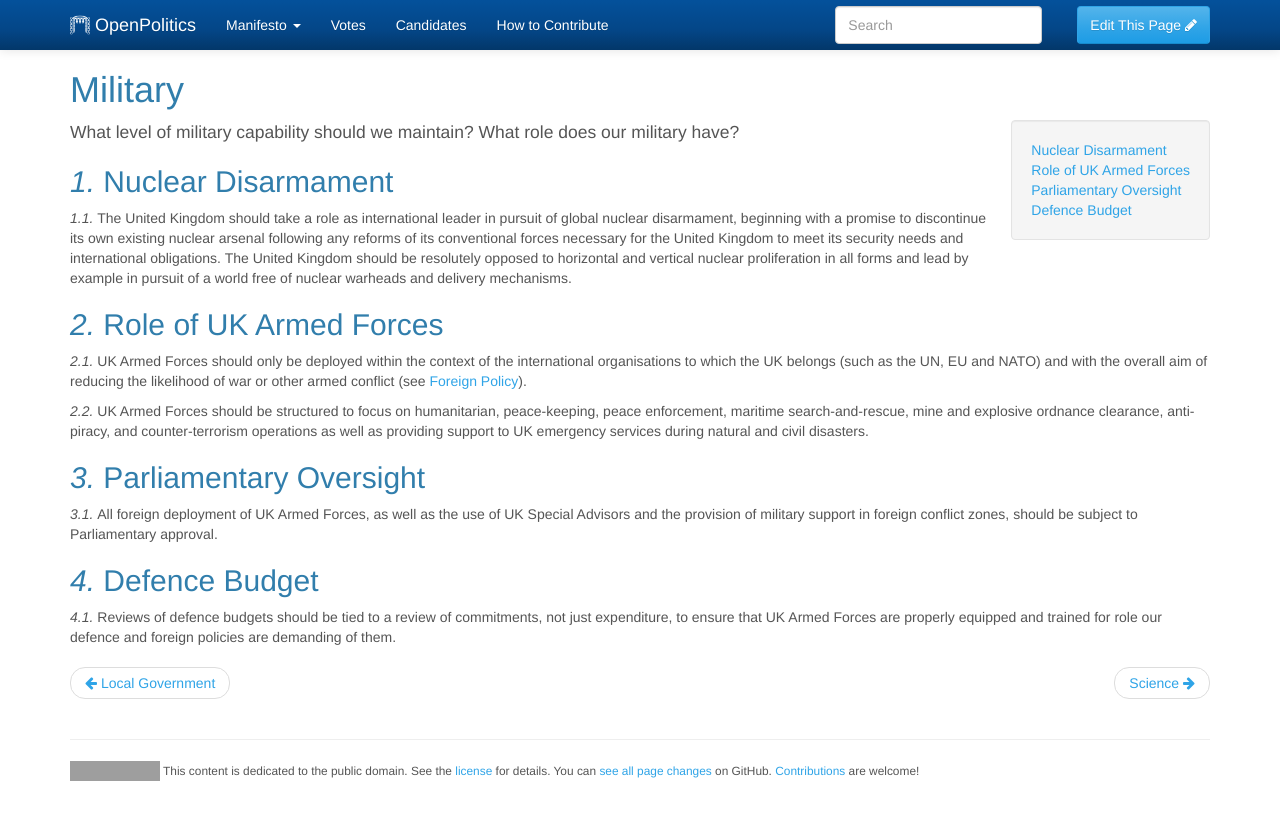
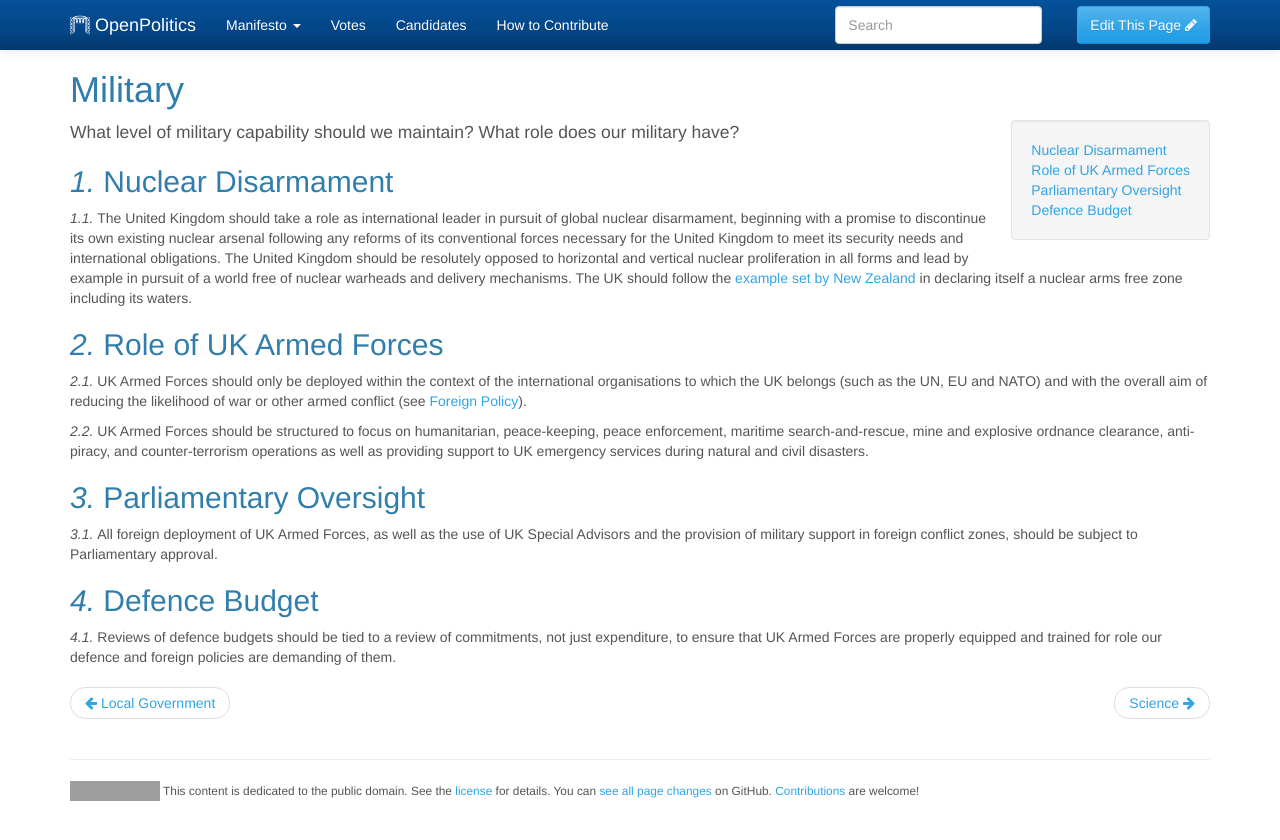
Before and after one commit to openpolitics/manifesto, a Jekyll site: the page built from manifesto/military.md, in a window 1280 px wide. Shown: the top 840 px of the page. Built offline with Jekyll 4.4.1, drawn with Linux system fonts in a browser that asks for light colours; grey boxes are pictures that could not be loaded.

Commit message:
UK to declare itself nuclear arms free zone
Similar to NZ: "under the New Zealand Nuclear Free Zone, Disarmament, and Arms Control Act 1987, territorial sea, land and airspace of New Zealand became nuclear-free zone"

```diff
--- a/manifesto/military.md
+++ b/manifesto/military.md
@@ -10,7 +10,9 @@ What level of military capability should we maintain? What role does our militar
 
 ## Nuclear Disarmament
 
-The United Kingdom should take a role as international leader in pursuit of global nuclear disarmament, beginning with a promise to discontinue its own existing nuclear arsenal following any reforms of its conventional forces necessary for the United Kingdom to meet its security needs and international obligations. The United Kingdom should be resolutely opposed to horizontal and vertical nuclear proliferation in all forms and lead by example in pursuit of a world free of nuclear warheads and delivery mechanisms.
+The United Kingdom should take a role as international leader in pursuit of global nuclear disarmament, beginning with a promise to discontinue its own existing nuclear arsenal following any reforms of its conventional forces necessary for the United Kingdom to meet its security needs and international obligations. The United Kingdom should be resolutely opposed to horizontal and vertical nuclear proliferation in all forms and lead by example in pursuit of a world free of nuclear warheads and delivery mechanisms. The UK should follow the [example set by New Zealand](http://en.wikipedia.org/wiki/New_Zealand%27s_nuclear-free_zone) in declaring itself a nuclear arms free zone including its waters.
+
+
 
 ## Role of UK Armed Forces
 
```
